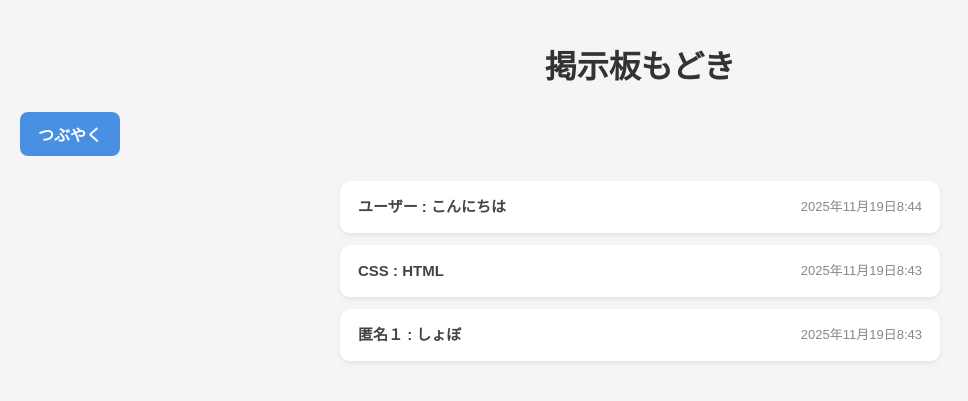
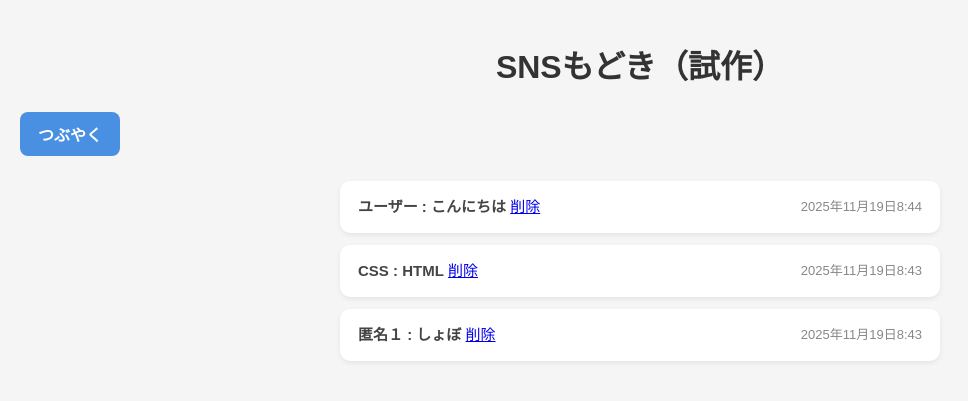
Before and after one commit to fko25shouma/photoproject, a Django app: page /memo/ in a window 1280 px wide. Shown: the top 401 px of the page, without its empty margins (0-968 px from the left). Run offline with Django 4.2, Linux system fonts and the light colour scheme; data comes from the database, SQL or seed files in the repository; both versions use the stored data as it was after the commit.

Commit message:
削除機能を追加

```diff
--- a/photoproject/memoapp/templates/memo/memo_list.html
+++ b/photoproject/memoapp/templates/memo/memo_list.html
@@ -1,27 +1,29 @@
+<!-- memo_list.html -->
+
 {% load static %}
 <!DOCTYPE html>
 <html>
 <head>
     <meta charset="UTF-8">
-    <title>掲示板もどき</title>
+    <title>SNSもどき（試作）</title>
     <link rel="stylesheet" href="{% static 'css/sns.css' %}">
 </head>
 <body>
-    <h1>掲示板もどき</h1>
+    <h1>SNSもどき（試作）</h1>
 
-    <!-- 「つぶやく」ボタンにクラスを付ける -->
     <a href="{% url 'memo_create' %}" class="btn-create">つぶやく</a>
 
-    <!-- メモ一覧 -->
     <ul>
         {% for memo in memos %}
         <li>
             <strong>{{ memo.nickname }} : {{ memo.title }}</strong>
             <span class="date">{{ memo.created_at }}</span>
+
+            <!-- ▼ 削除ボタン追加 ▼ -->
+            <a href="{% url 'memo_delete' memo.pk %}" class="btn-delete">削除</a>
         </li>
         {% empty %}
-        <li>まだ何もつぶやかれてないよ
-        </li>
+        <li>まだ何もつぶやかれてないよ</li>
         {% endfor %}
     </ul>
 </body>
--- a/photoproject/memoapp/urls.py
+++ b/photoproject/memoapp/urls.py
@@ -4,4 +4,5 @@ from . import views
 urlpatterns = [
     path('', views.memo_list, name='memo_list'),
     path('create/', views.memo_create, name='memo_create'),
+    path('<int:pk>/delete/', views.memo_delete, name='memo_delete'),
 ]
--- a/photoproject/memoapp/views.py
+++ b/photoproject/memoapp/views.py
@@ -1,4 +1,4 @@
-from django.shortcuts import render, redirect
+from django.shortcuts import render, redirect, get_object_or_404
 from .models import Memo
 
 def memo_list(request):
@@ -14,3 +14,8 @@ def memo_create(request):
         return redirect('memo_list')
 
     return render(request, 'memo/memo_create.html')
+
+def memo_delete(request, pk):
+    memo = get_object_or_404(Memo, pk=pk)
+    memo.delete()
+    return redirect('memo_list')
```
Also changed, not shown: photoproject/db.sqlite3, 1 other file.
